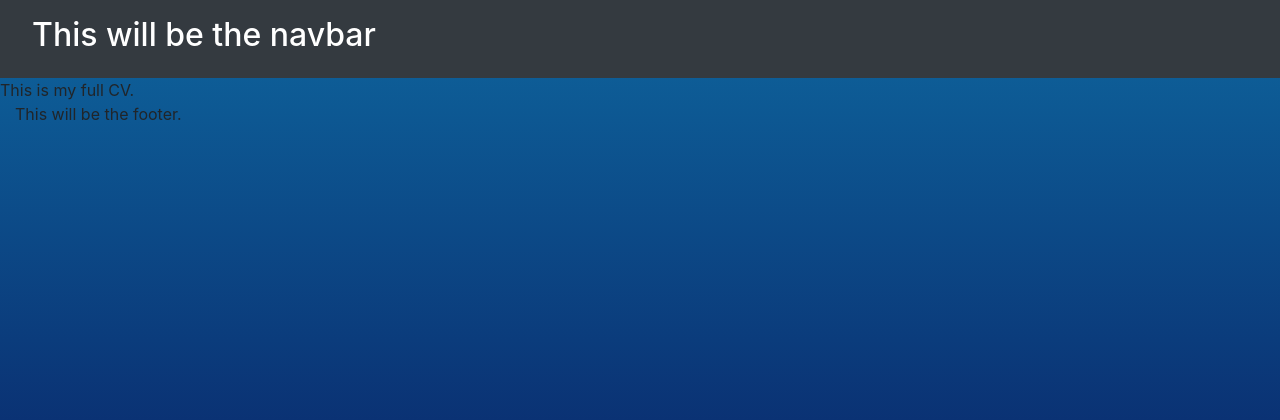
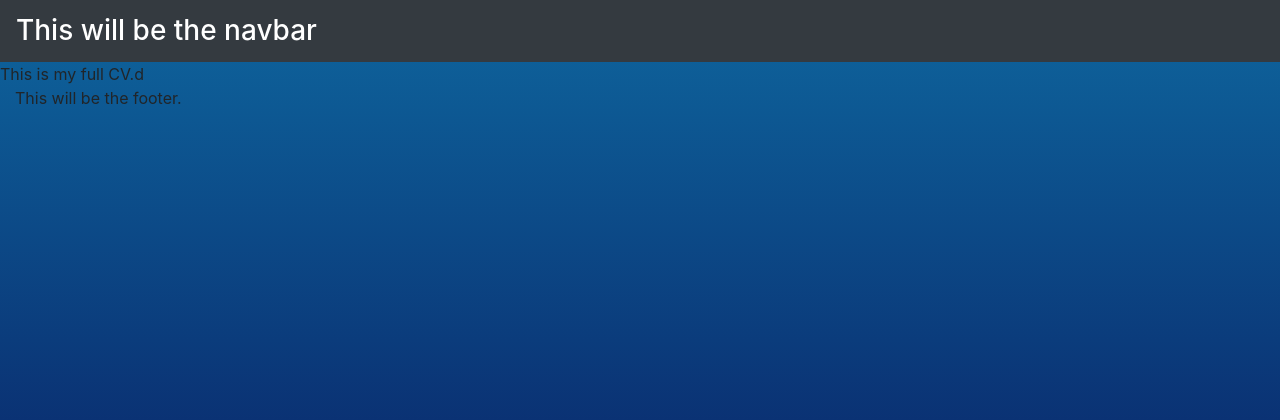
Before and after one commit to LachlanMarnham/PersonalWebsite, a Flask app: template app/templates/cv.html.mako in a window 1280 px wide. Shown: the top 420 px of the page. Run offline with Flask 2, Linux system fonts and the light colour scheme; the template is opened without the code that fills it, so the values that code supplies are empty; some libraries are stand-ins or nearby versions.

Commit message:
Fixed padding on navbar

```diff
--- a/app/css/main_site.css
+++ b/app/css/main_site.css
@@ -15,18 +15,23 @@ body {
     margin: 0;
 }
 
-#header {
-    display: flex;
-    position: fixed;
-    top: 0;
-    background-color: #001B2A;
-    width: 100%;
-    height: 15%;
-    padding: 0;
-    margin: 0;
-    flex-direction: row;
-    align-items: center;
+header h3 {
+    margin-bottom: 0.5%;
+    margin-top: 0.5%;
 }
+
+/*#header {*/
+    /*display: flex;*/
+    /*position: fixed;*/
+    /*top: 0;*/
+    /*background-color: #001B2A;*/
+    /*width: 100%;*/
+    /*height: 15%;*/
+    /*padding: 0;*/
+    /*margin: 0;*/
+    /*flex-direction: row;*/
+    /*align-items: center;*/
+/*}*/
 
 #header h1 {
     font-family: 'Special Elite', cursive;
--- a/app/templates/content_base.html.mako
+++ b/app/templates/content_base.html.mako
@@ -10,10 +10,10 @@
     ${parent.css_imports()}
 </%block>
 
-<header class="navbar navbar-expand-md navbar-dark bg-dark">
+<header class="navbar-dark flex-md-row">
 
-    <nav class="navbar navbar-expand-md navbar-dark flex-column flex-md-row bg-dark text-white">
-        <h2>This will be the navbar</h2>
+    <nav class="navbar navbar-expand-lg navbar-dark flex-column flex-md-row bg-dark text-white">
+        <h3>This will be the navbar</h3>
     </nav>
 
 </header>
--- a/app/templates/cv.html.mako
+++ b/app/templates/cv.html.mako
@@ -1,3 +1,3 @@
 <%inherit file="content_base.html.mako" />
 
-This is my full CV.
+This is my full CV.d
```
